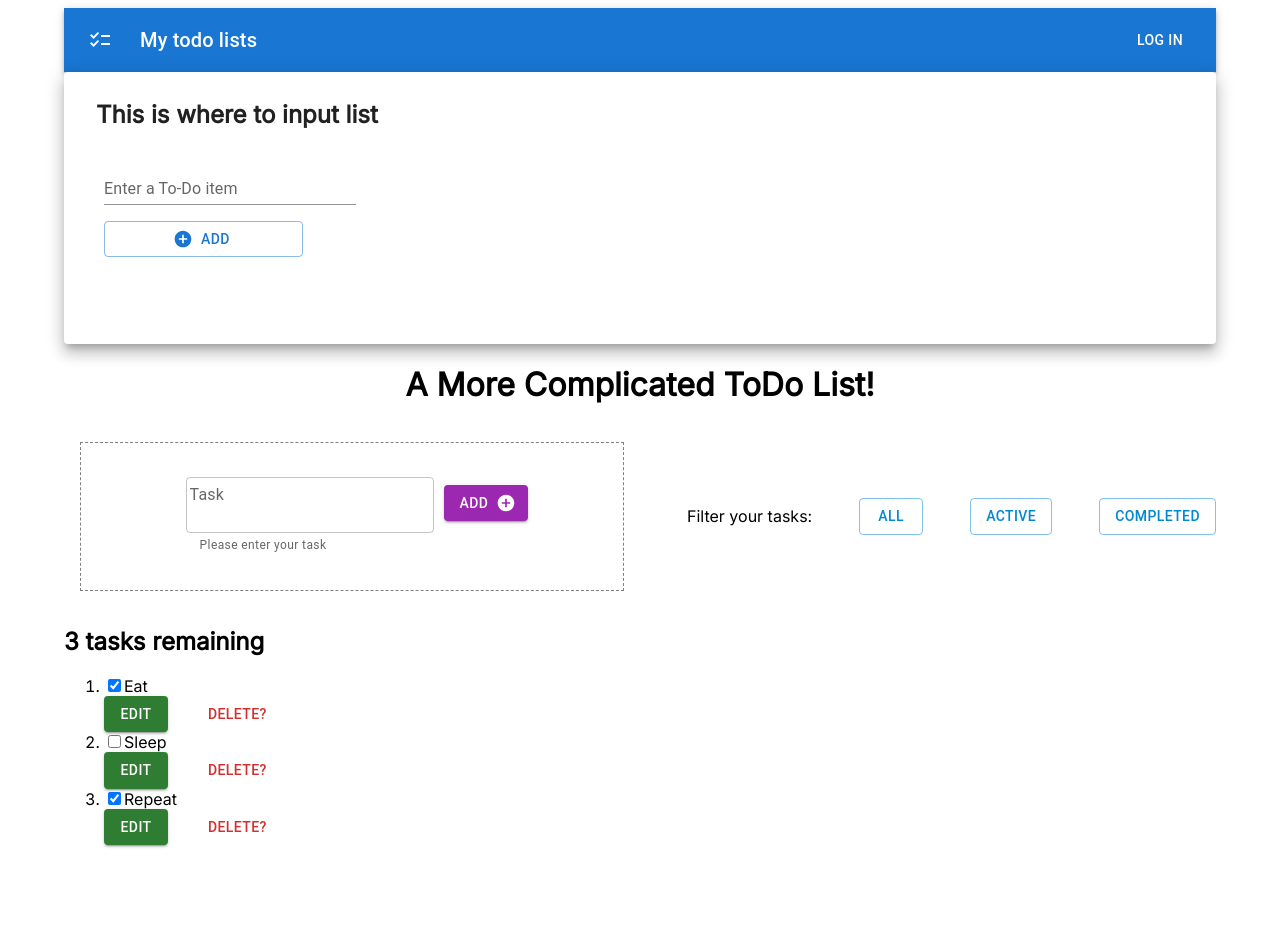
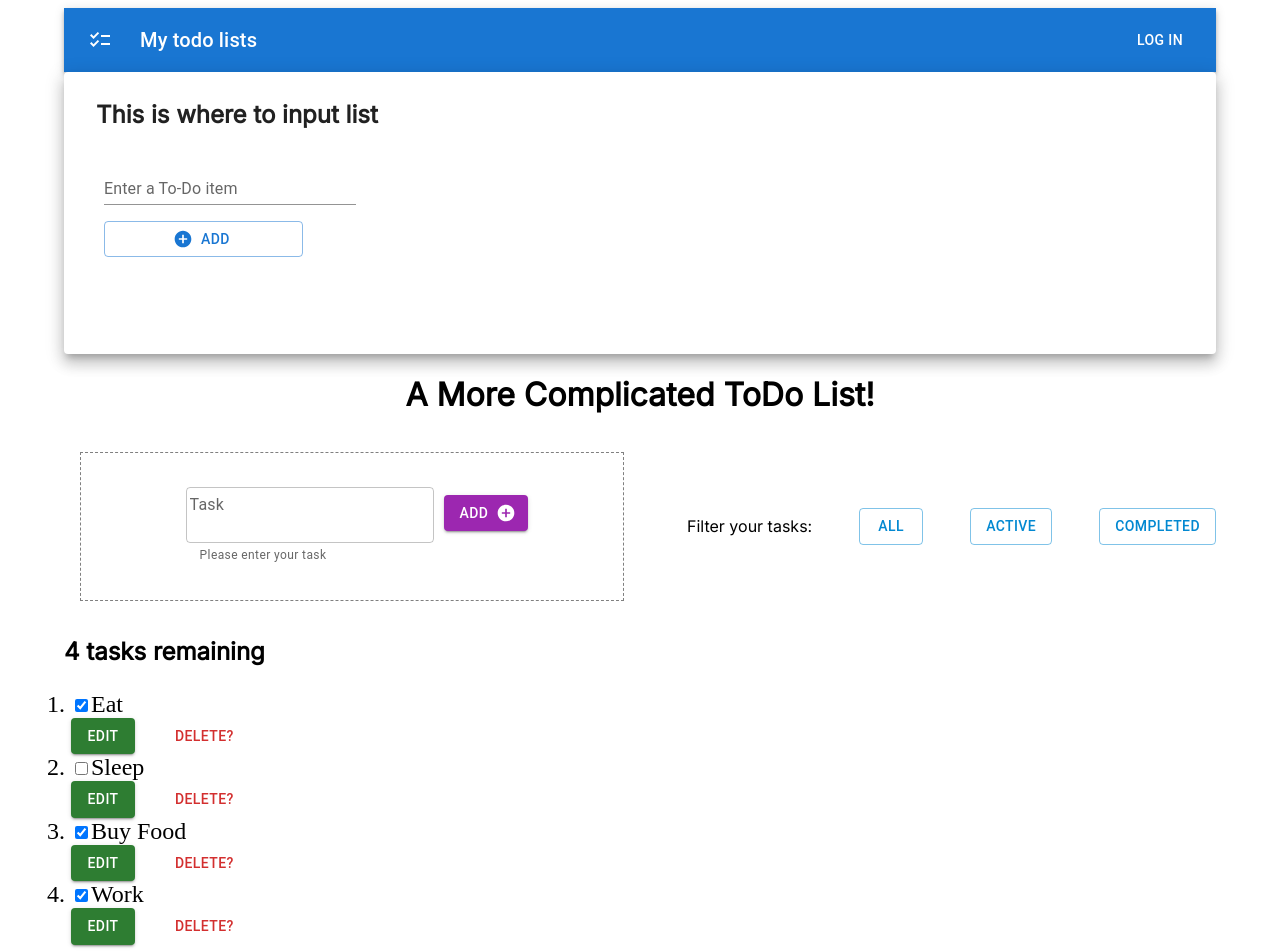
Before and after one commit to SICelineChan/react_todolist, a React (Vite) app: page / in a window 1280 px wide. Shown: the top 952 px of the page. Before the commit the page ends 861 px from the top, so only its background shows below. Built offline with nearby package versions, Linux system fonts and the light colour scheme; a web font is replaced by a local one.

Commit message:
1st styling finished

```diff
--- a/src/main.jsx
+++ b/src/main.jsx
@@ -6,7 +6,8 @@ import App from "./App.jsx";
 const Data = [
   { id: "todo-0", name: "Eat", completed: true },
   { id: "todo-1", name: "Sleep", completed: false },
-  { id: "todo-2", name: "Repeat", completed: true },
+  { id: "todo-2", name: "Buy Food", completed: true },
+  { id: "todo-3", name: "Work", completed: true },
 ];
 
 ReactDOM.createRoot(document.getElementById("root")).render(
--- a/src/someStyles.css
+++ b/src/someStyles.css
@@ -10,8 +10,10 @@ body {
   clip: rect(1px, 1px, 1px, 1px);
   white-space: nowrap;
 }
-ul {
+ul,
+ol {
   font-family: "Schoolbell", cursive;
-  font-size: 1.2rem;
+  font-size: 1.5rem;
   margin: 2px;
+  padding: 5px;
 }
```
